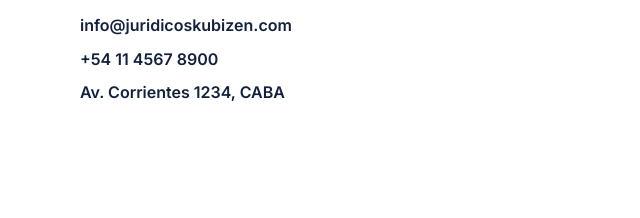
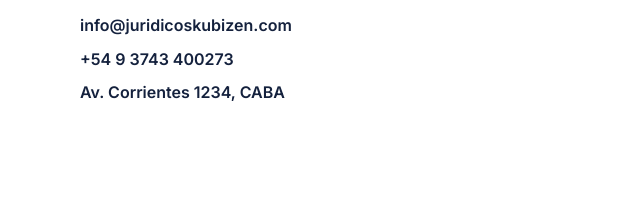
Before and after one commit to gabrielow/Juridicoskubizen, a plain HTML site: page index.html in a window 1280 px wide. Shown: the part 2843-3061 px from the top of the page, 0-640 px from the left. Drawn offline with Linux system fonts and the light colour scheme.

Commit message:
Actualizar número de contacto en la sección de contacto

```diff
--- a/index.html
+++ b/index.html
@@ -177,7 +177,7 @@
             </p>
             <ul class="contact-list">
               <li>info@juridicoskubizen.com</li>
-              <li>+54 11 4567 8900</li>
+              <li>+54 9 3743 400273</li>
               <li>Av. Corrientes 1234, CABA</li>
             </ul>
           </div>
```
